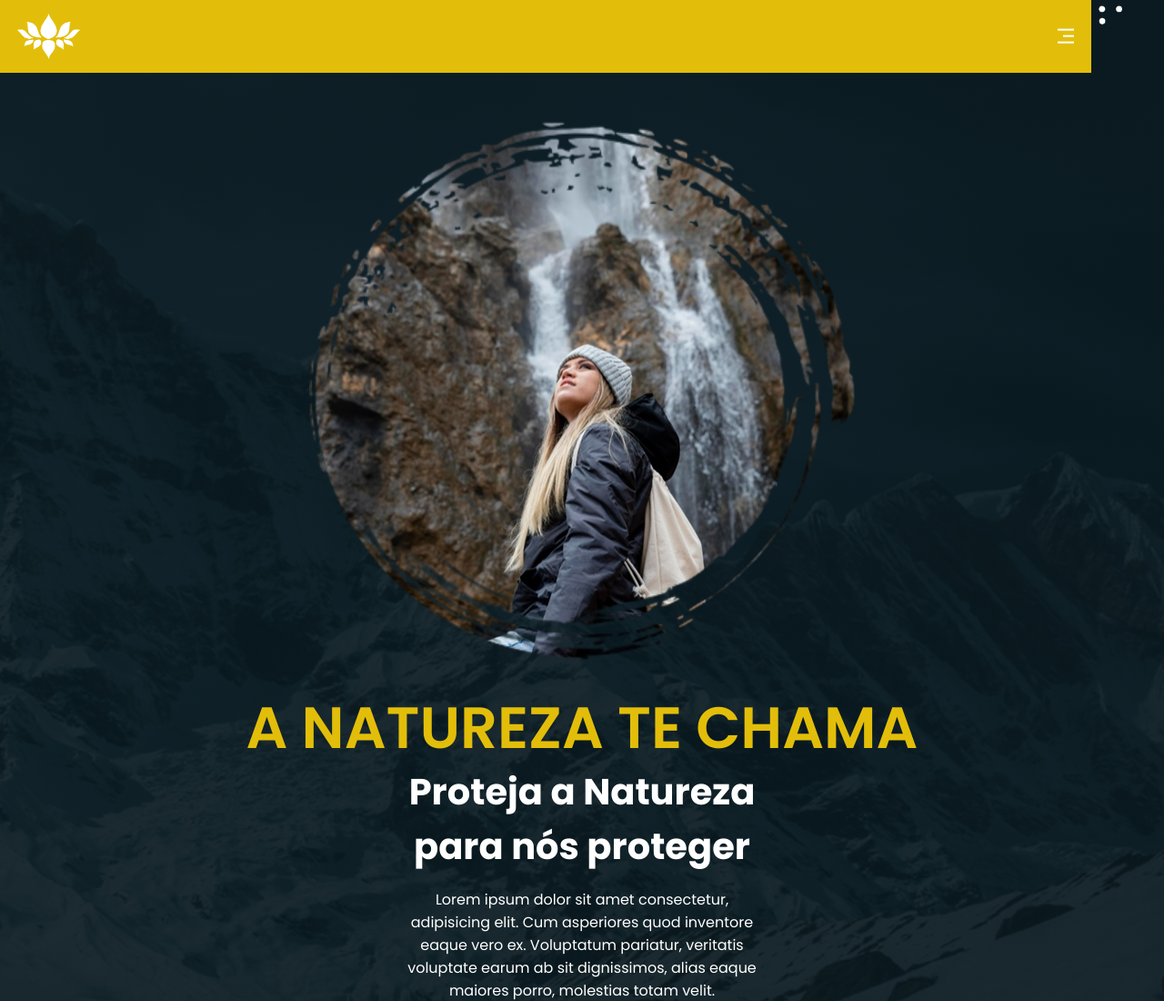
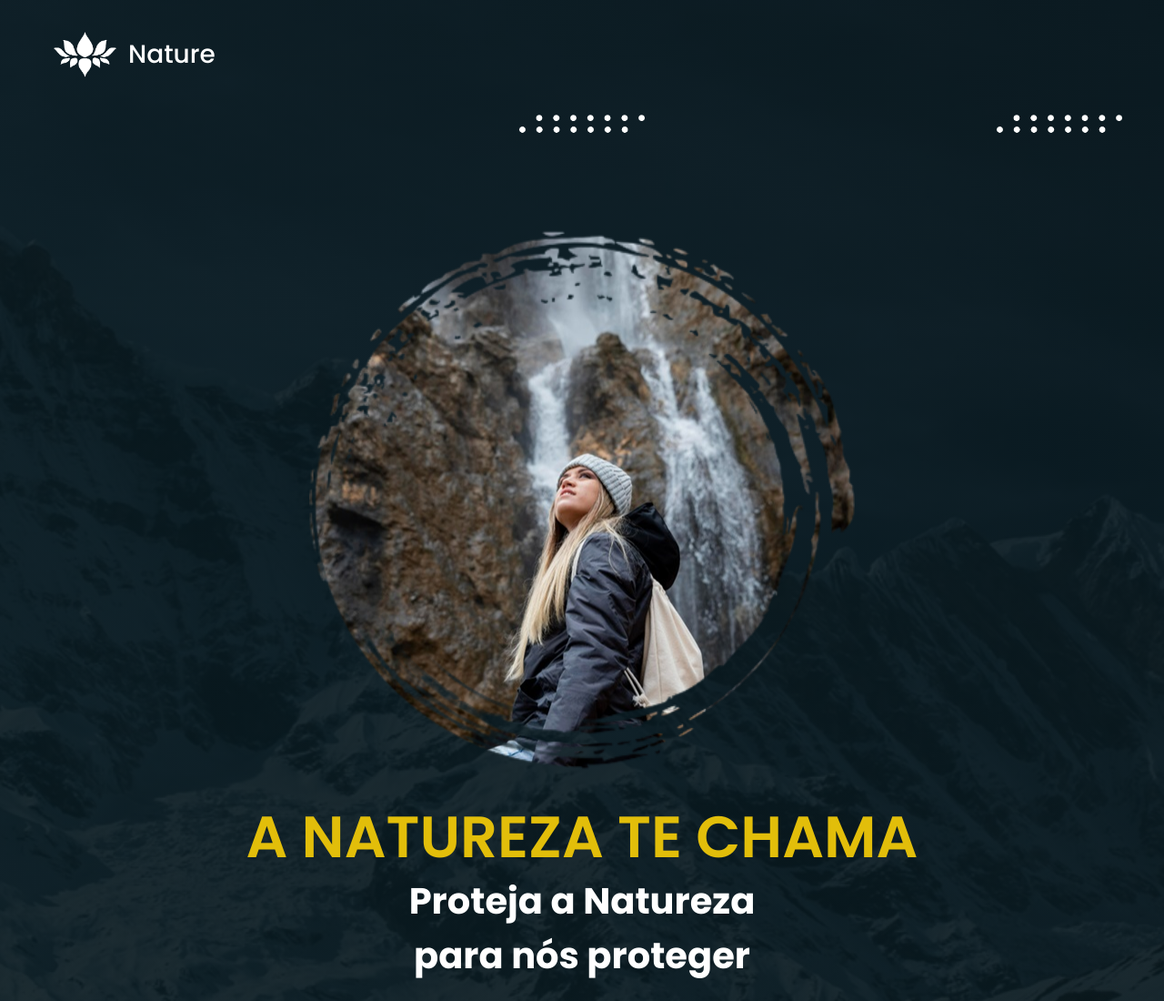
Before and after one commit to BorgesAbraao10/Travel, a plain HTML site: page Pages/index.html in a window 1280 px wide. Shown: the top 1100 px of the page at 91% size. Drawn offline with nearby package versions, Linux system fonts and the light colour scheme.

Commit message:
Last update

```diff
--- a/Pages/styles.css
+++ b/Pages/styles.css
@@ -208,3 +208,26 @@ nav {
   color: var(--white);
   cursor: pointer;
 }
+
+@media (width > 768px) {
+  nav {
+    padding: 2rem 1rem;
+    position: static;
+    display: flex;
+    align-items: center;
+    justify-content: space-between;
+  }
+}
+
+.nav__bar {
+  padding: 0;
+  background-color: transparent;
+}
+
+.nav__logo span {
+  display: flex;
+}
+
+.nav__menu__btn {
+  display: none;
+}
```
